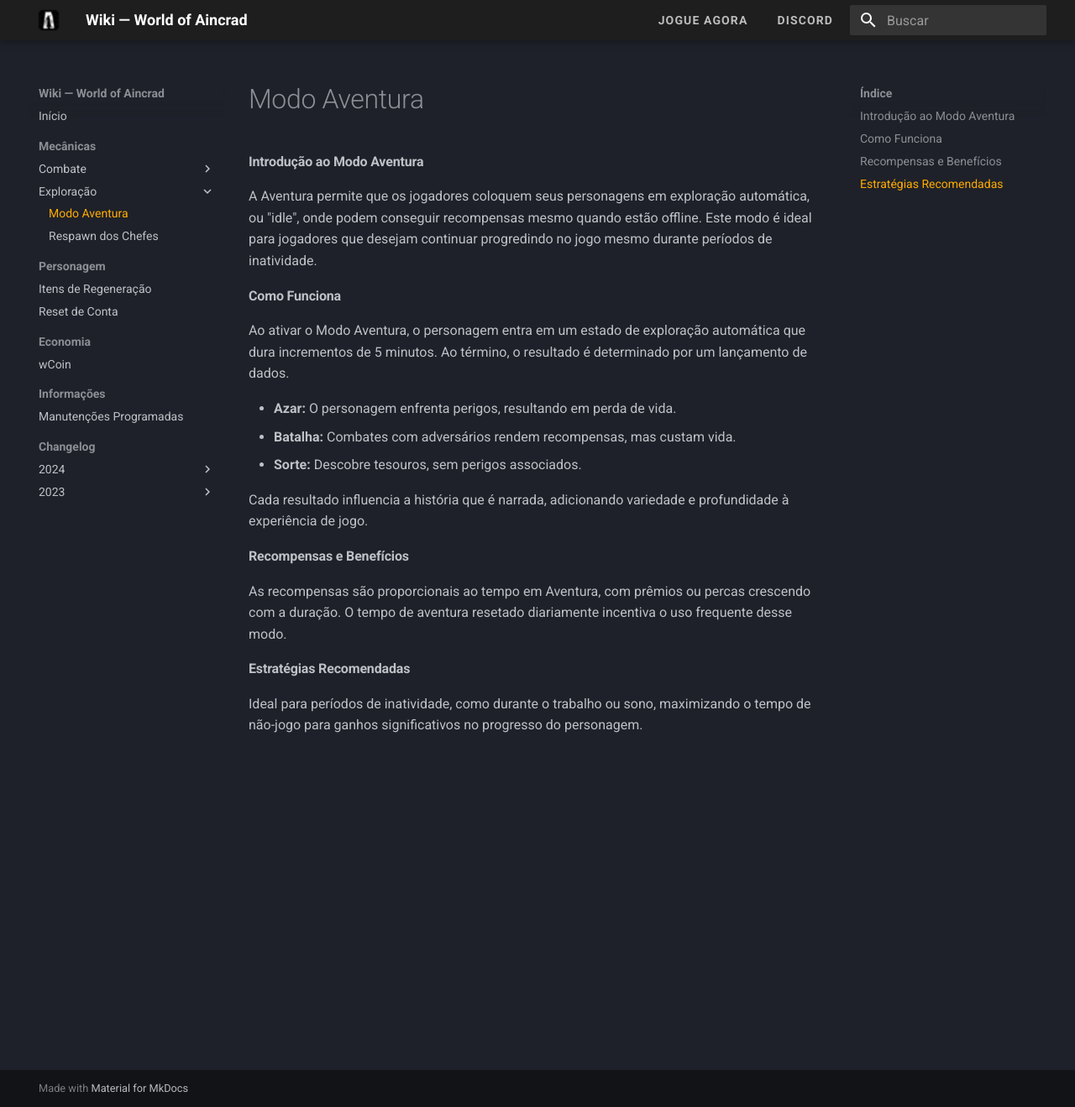
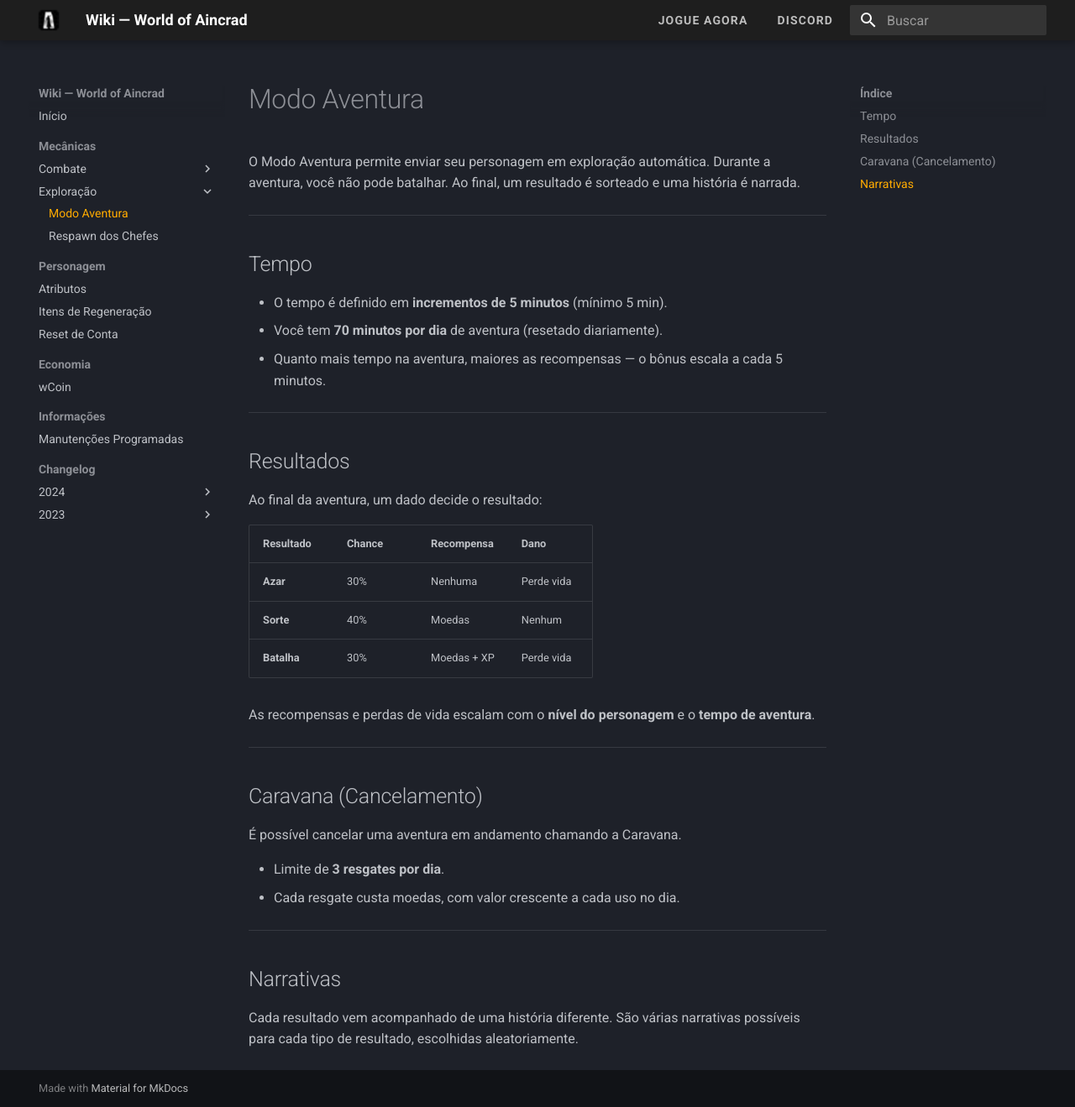
Before and after one commit to beater-studios/wiki-woa, an MkDocs documentation site: the page built from docs/exploracao/modo-aventura.md, in a window 1280 px wide and 1319 px high. Shown: the whole window at 84% size. Built offline with MkDocs 1.6.1 and Material for MkDocs 9.7.7, drawn with Linux system fonts in a browser that asks for light colours.

```diff
--- a/docs/exploracao/modo-aventura.md
+++ b/docs/exploracao/modo-aventura.md
@@ -1,30 +1,46 @@
 ---
 description: >-
-  A Aventura permite que aventureiros coletem recompensas em estado de
-  inatividade, progredindo no jogo mesmo offline. O resultado de cada aventura é
-  determinado por um dado, com possíveis cenários.
+  Como funciona o Modo Aventura: tempo, resultados possíveis, recompensas
+  e a mecânica de resgate pela Caravana.
 ---
 
 # Modo Aventura
 
-#### **Introdução ao Modo Aventura**
+O Modo Aventura permite enviar seu personagem em exploração automática. Durante a aventura, você não pode batalhar. Ao final, um resultado é sorteado e uma história é narrada.
 
-A Aventura permite que os jogadores coloquem seus personagens em exploração automática, ou "idle", onde podem conseguir recompensas mesmo quando estão offline. Este modo é ideal para jogadores que desejam continuar progredindo no jogo mesmo durante períodos de inatividade.
+---
 
-#### **Como Funciona**
+## Tempo
 
-Ao ativar o Modo Aventura, o personagem entra em um estado de exploração automática que dura incrementos de 5 minutos. Ao término, o resultado é determinado por um lançamento de dados.
+- O tempo é definido em **incrementos de 5 minutos** (mínimo 5 min).
+- Você tem **70 minutos por dia** de aventura (resetado diariamente).
+- Quanto mais tempo na aventura, maiores as recompensas — o bônus escala a cada 5 minutos.
 
-* **Azar:** O personagem enfrenta perigos, resultando em perda de vida.
-* **Batalha:** Combates com adversários rendem recompensas, mas custam vida.
-* **Sorte:** Descobre tesouros, sem perigos associados.
+---
 
-Cada resultado influencia a história que é narrada, adicionando variedade e profundidade à experiência de jogo.
+## Resultados
 
-#### **Recompensas e Benefícios**
+Ao final da aventura, um dado decide o resultado:
 
-As recompensas são proporcionais ao tempo em Aventura, com prêmios ou percas crescendo com a duração. O tempo de aventura resetado diariamente incentiva o uso frequente desse modo.
+| Resultado | Chance | Recompensa | Dano |
+|---|---|---|---|
+| **Azar** | 30% | Nenhuma | Perde vida |
+| **Sorte** | 40% | Moedas | Nenhum |
+| **Batalha** | 30% | Moedas + XP | Perde vida |
 
-#### **Estratégias Recomendadas**
+As recompensas e perdas de vida escalam com o **nível do personagem** e o **tempo de aventura**.
 
-Ideal para períodos de inatividade, como durante o trabalho ou sono, maximizando o tempo de não-jogo para ganhos significativos no progresso do personagem.
+---
+
+## Caravana (Cancelamento)
+
+É possível cancelar uma aventura em andamento chamando a Caravana.
+
+- Limite de **3 resgates por dia**.
+- Cada resgate custa moedas, com valor crescente a cada uso no dia.
+
+---
+
+## Narrativas
+
+Cada resultado vem acompanhado de uma história diferente. São várias narrativas possíveis para cada tipo de resultado, escolhidas aleatoriamente.
--- a/mkdocs.yml
+++ b/mkdocs.yml
@@ -47,6 +47,7 @@ nav:
       - Modo Aventura: exploracao/modo-aventura.md
       - Respawn dos Chefes: exploracao/respawn-dos-chefes.md
   - Personagem:
+    - Atributos: personagem/atributos.md
     - Itens de Regeneração: personagem/itens-de-regeneracao.md
     - Reset de Conta: personagem/reset-de-conta.md
   - Economia:
```
Also changed, not shown: docs/exploracao/respawn-dos-chefes.md (+10 -34 lines), docs/informacoes/manutencoes.md (+9 -28 lines), docs/personagem/atributos.md (added, +51 -0 lines), docs/personagem/itens-de-regeneracao.md (+20 -14 lines), docs/personagem/reset-de-conta.md (+39 -18 lines), docs/assets/manutenca-programada.jpeg (deleted).
